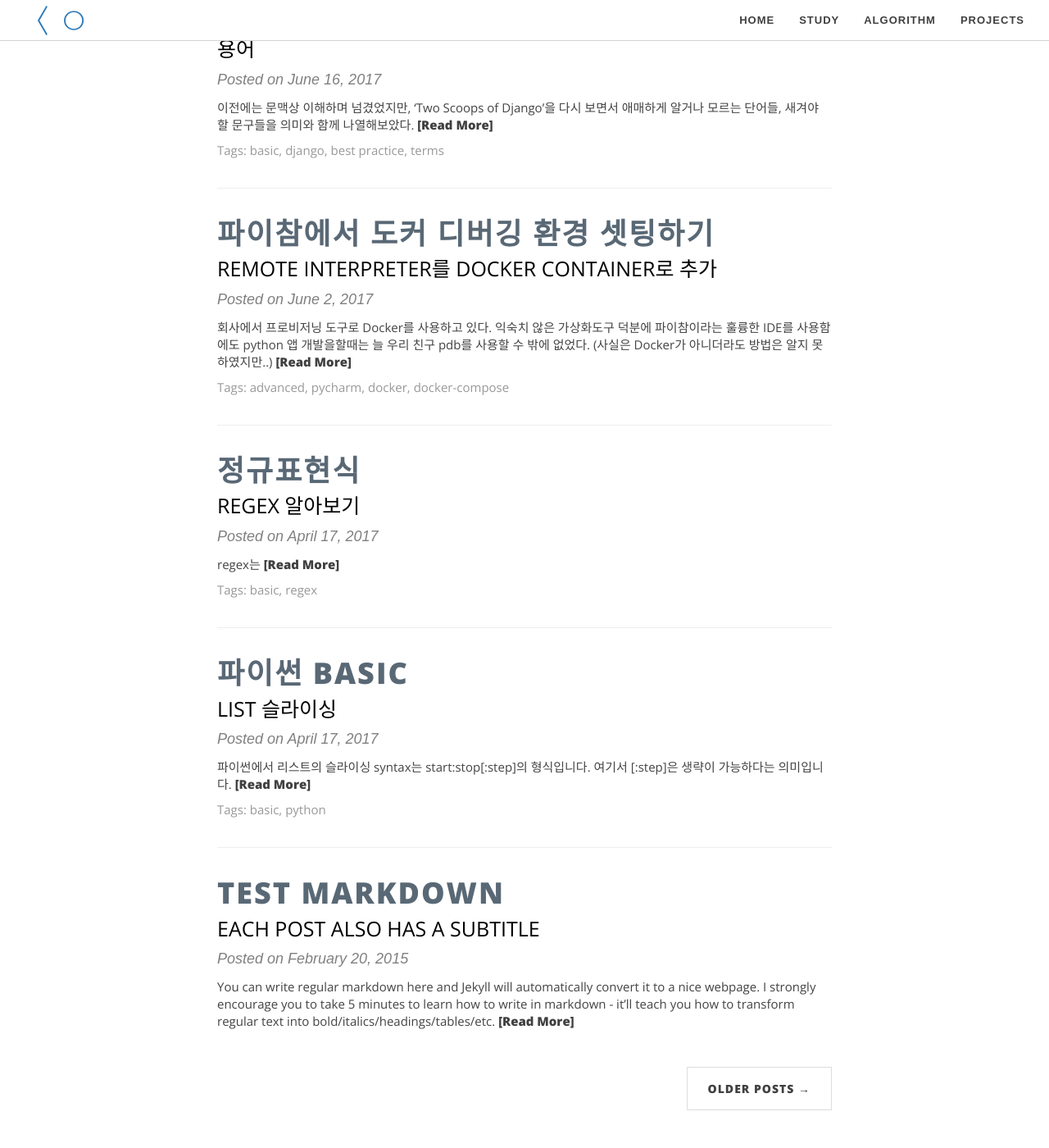
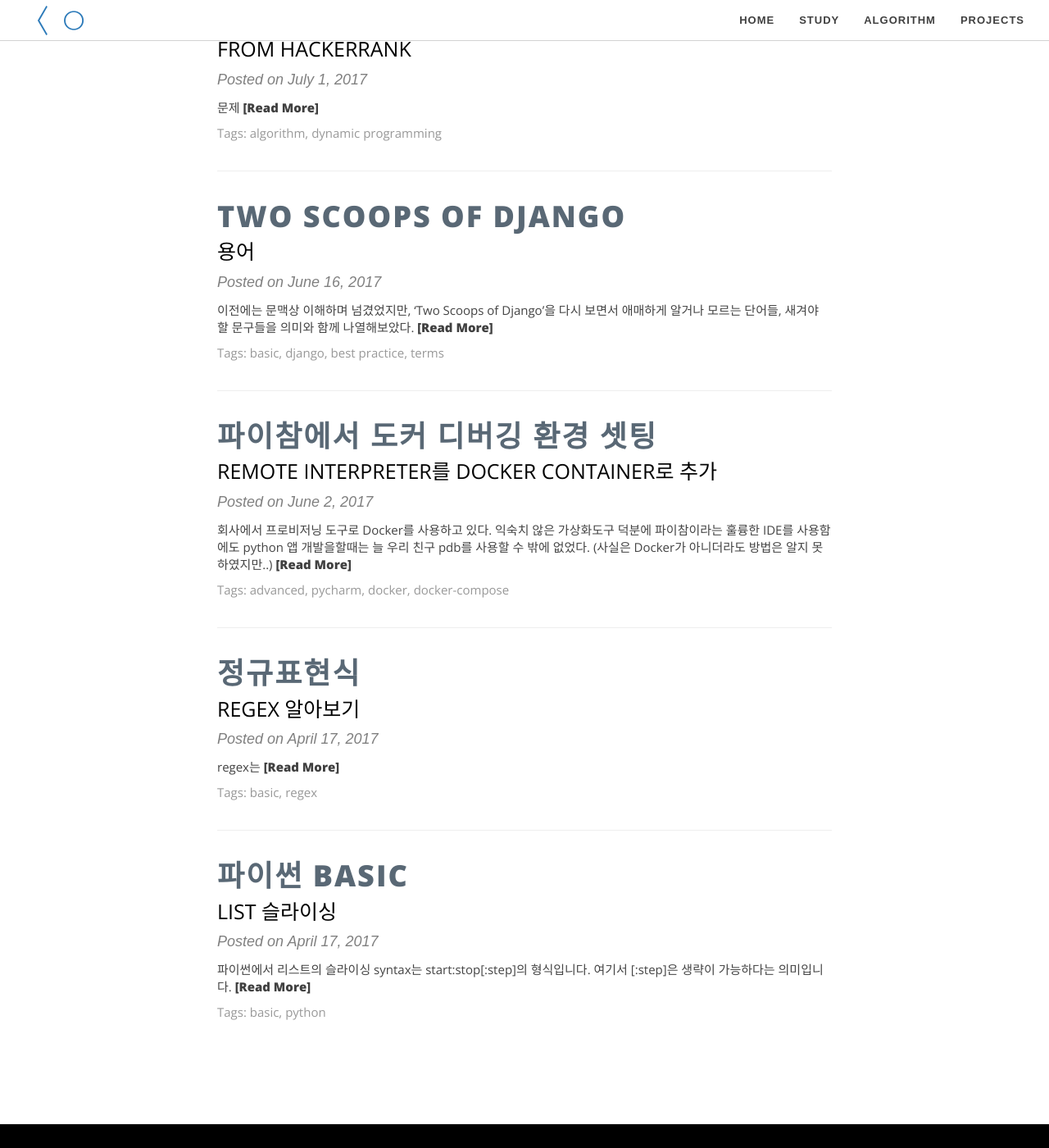
Before and after one commit to seongwoopark/seongwoopark.github.io, a Jekyll site: the page built from blog/index.html, in a window 1280 px wide and 1400 px high, scrolled down 428 px. Shown: the whole window at 82% size. Built offline with Jekyll 4.4.1, drawn with Linux system fonts in a browser that asks for light colours; nearby versions of some CDN libraries; the list of posts is cut into pages by our own code; comment, search, counter and statistics services are not loaded.

Commit message:
Add algorithm post Rename img file names Remove example posts

````diff
--- a/_posts/2015-02-20-test-markdown.md
+++ /dev/null
@@ -1,53 +0,0 @@
----
-layout: post
-title: Test markdown
-category: template
-subtitle: Each post also has a subtitle
----
-
-You can write regular [markdown](http://markdowntutorial.com/) here and Jekyll will automatically convert it to a nice webpage.  I strongly encourage you to [take 5 minutes to learn how to write in markdown](http://markdowntutorial.com/) - it'll teach you how to transform regular text into bold/italics/headings/tables/etc.
-
-**Here is some bold text**
-
-## Here is a secondary heading
-
-Here's a useless table:
-
-| Number | Next number | Previous number |
-| :------ |:--- | :--- |
-| Five | Six | Four |
-| Ten | Eleven | Nine |
-| Seven | Eight | Six |
-| Two | Three | One |
-
-
-How about a yummy crepe?
-
-![Crepe](http://s3-media3.fl.yelpcdn.com/bphoto/cQ1Yoa75m2yUFFbY2xwuqw/348s.jpg)
-
-Here's a code chunk:
-
-~~~
-var foo = function(x) {
-  return(x + 5);
-}
-foo(3)
-~~~
-
-And here is the same code with syntax highlighting:
-
-```javascript
-var foo = function(x) {
-  return(x + 5);
-}
-foo(3)
-```
-
-And here is the same code yet again but with line numbers:
-
-{% highlight javascript linenos %}
-var foo = function(x) {
-  return(x + 5);
-}
-foo(3)
-{% endhighlight %}
--- /dev/null
+++ b/_posts/2017-07-01-algorithm-fibonacci-modified.md
@@ -0,0 +1,14 @@
+---
+layout: post
+title: Fibonacci Modified
+subtitle: from HackerRank
+category: algorithm
+tags: [algorithm, dynamic programming]
+---
+
+- 문제
+
+![envrionment_vars](https://github.com/seongwoopark/seongwoopark.github.io/blob/master/img/2017-07-01-algorithm-fibonacci-modified_1.png?raw=true)<br /><br />
+![envrionment_vars](https://github.com/seongwoopark/seongwoopark.github.io/blob/master/img/2017-07-01-algorithm-fibonacci-modified_2.png?raw=true)<br /><br />
+
+- 풀이 및 답
````
Also changed, not shown: _posts/2015-01-27-dear-diary.md (deleted, +0 -8 lines), _posts/2017-06-02-study-pycharm-interpreter.md (+5 -5 lines), img/2017-06-02-study-pycharm-interpreter_1.png (renamed from img/1_run_debug_config.png), img/2017-06-02-study-pycharm-interpreter_2.png (renamed from img/2_envrionment_vars.png), img/2017-06-02-study-pycharm-interpreter_3.png (renamed from img/3_path_maping.png), img/2017-06-02-study-pycharm-interpreter_4.png (renamed from img/4_docker_contatiner_settings.png), img/2017-07-01-algorithm-fibonacci-modified_1.png (added), img/2017-07-01-algorithm-fibonacci-modified_2.png (added).
